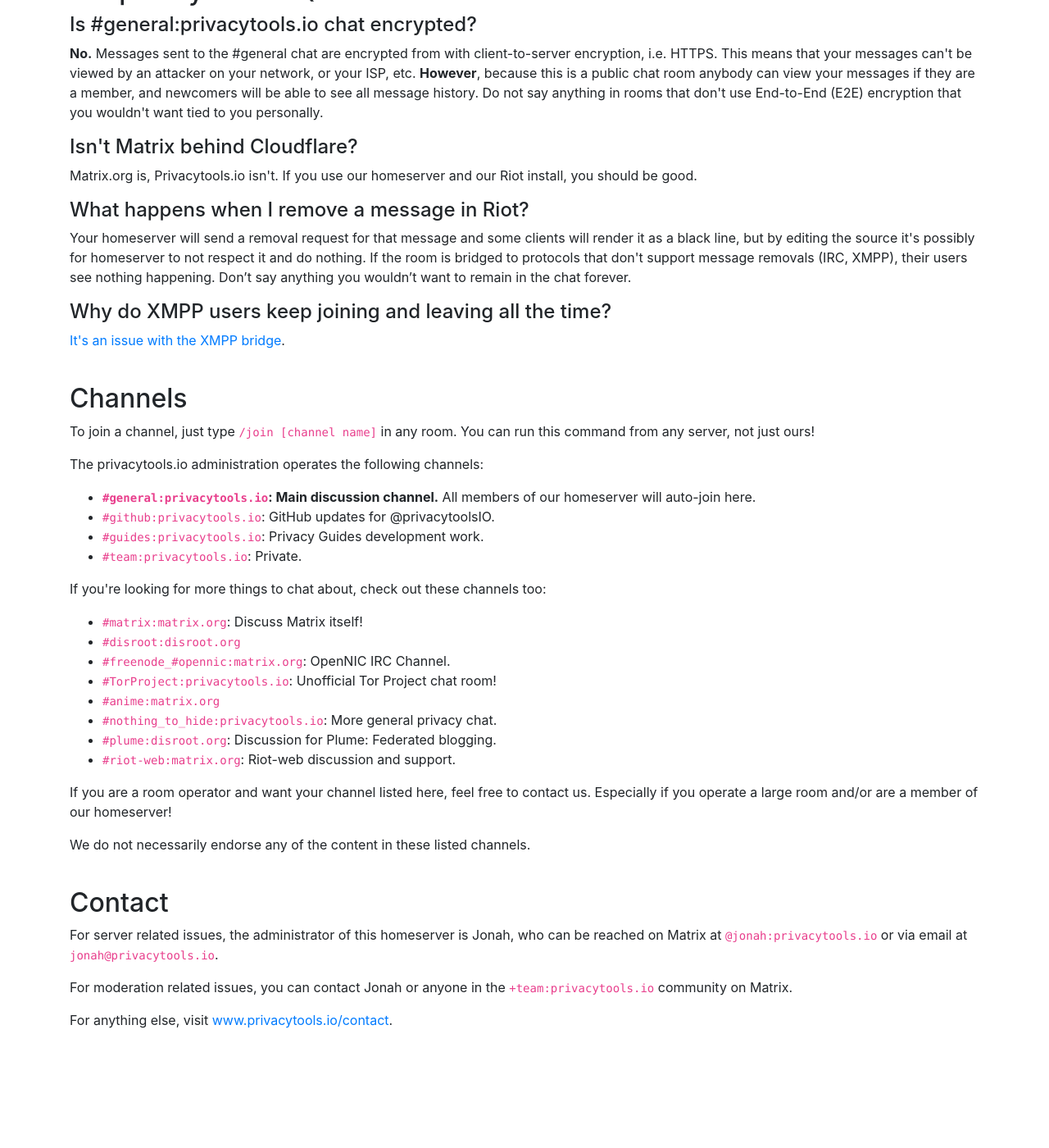
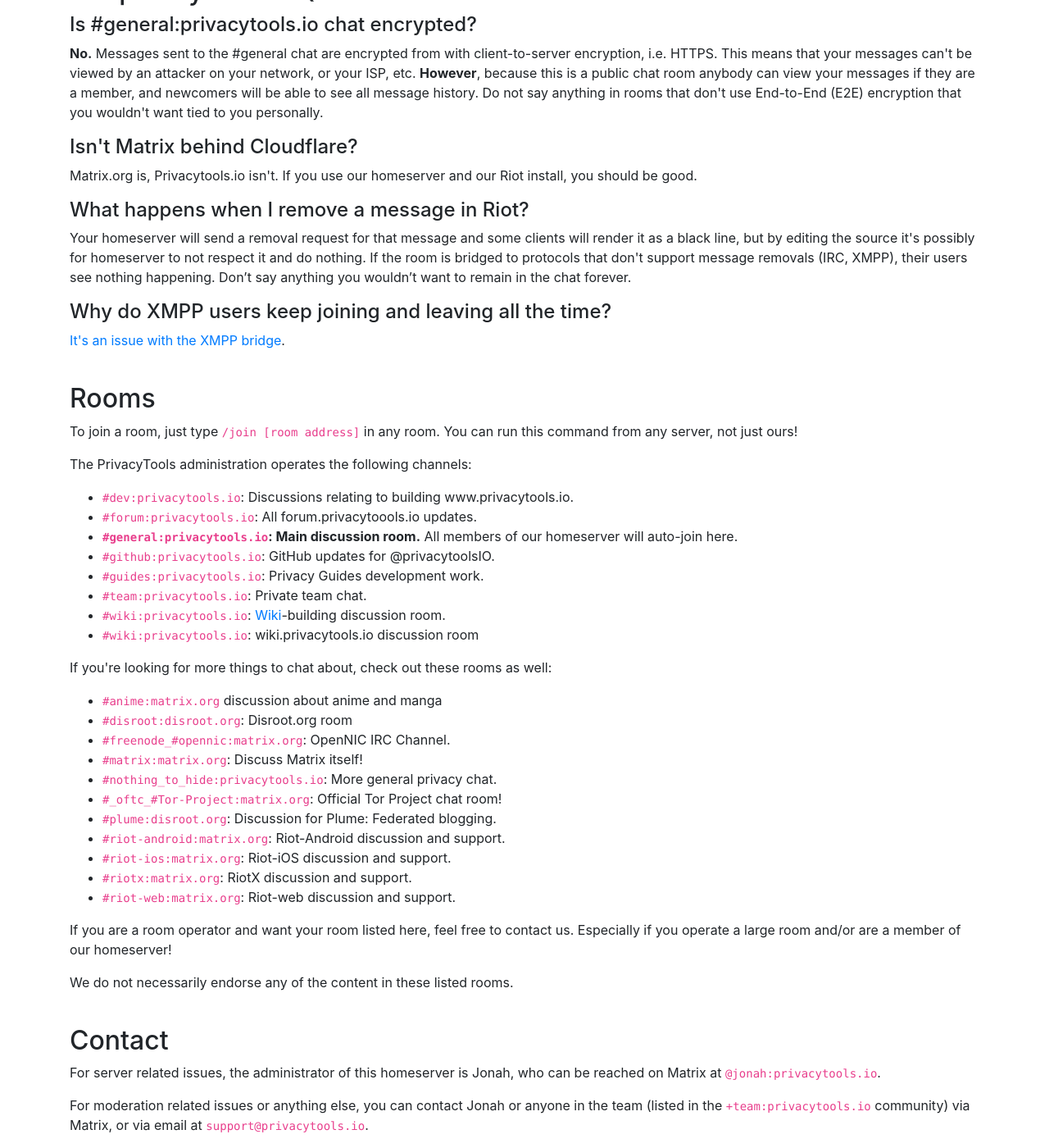
Before and after one commit to privacytools/static-sites, a Jekyll site: the page built from chat/index.html, in a window 1280 px wide and 1400 px high, scrolled down 2341 px. Shown: the whole window at 82% size. Built offline with Jekyll 4.4.1, drawn with Linux system fonts in a browser that asks for light colours; before the commit the page ends 3613 px from its top, so only the background shows below that.

Commit message:
Update room listing
Co-authored-by: Jonah Aragon <jonah@triplebit.net>

```diff
--- a/chat/index.html
+++ b/chat/index.html
@@ -70,30 +70,36 @@
 <h4>Why do XMPP users keep joining and leaving all the time?</h4>
 <p><a href="https://github.com/matrix-org/matrix-bifrost/issues/63">It's an issue with the XMPP bridge</a>.</p>
 
-<h2 class="pt-4">Channels</h2>
-<p>To join a channel, just type <code>/join [channel name]</code> in any room. You can run this command from any server, not just ours!</p>
-<p>The privacytools.io administration operates the following channels:</p>
+<h2 class="pt-4">Rooms</h2>
+<p>To join a room, just type <code>/join [room address]</code> in any room. You can run this command from any server, not just ours!</p>
+<p>The PrivacyTools administration operates the following channels:</p>
 <ul>
-  <li><strong><code>#general:privacytools.io</code>: Main discussion channel.</strong> All members of our homeserver will auto-join here.</li>
+  <li><code>#dev:privacytools.io</code>: Discussions relating to building www.privacytools.io.</li>
+  <li><code>#forum:privacytools.io</code>: All forum.privacytoools.io updates.</li>
+  <li><strong><code>#general:privacytools.io</code>: Main discussion room.</strong> All members of our homeserver will auto-join here.</li>
   <li><code>#github:privacytools.io</code>: GitHub updates for @privacytoolsIO.</li>
   <li><code>#guides:privacytools.io</code>: Privacy Guides development work.</li>
-  <li><code>#team:privacytools.io</code>: Private.</li>
+  <li><code>#team:privacytools.io</code>: Private team chat.</li>
+  <li><code>#wiki:privacytools.io</code>: <a href="https://wiki.privacytools.io/view/Main_Page">Wiki</a>-building discussion room.</li>
+  <li><code>#wiki:privacytools.io</code>: wiki.privacytools.io discussion room</li>
 </ul>
-<p>If you're looking for more things to chat about, check out these channels too:</p>
+<p>If you're looking for more things to chat about, check out these rooms as well:</p>
 <ul>
+  <li><code>#anime:matrix.org</code> discussion about anime and manga</li>
+  <li><code>#disroot:disroot.org</code>: Disroot.org room</li>
+  <li><code>#freenode_#opennic:matrix.org</code>: OpenNIC IRC Channel.</li>
   <li><code>#matrix:matrix.org</code>: Discuss Matrix itself!</li>
-  <li><code>#disroot:disroot.org</code></li>
-  <li><code>#freenode_#opennic:matrix.org</code>: OpenNIC IRC Channel.</li>
-  <li><code>#TorProject:privacytools.io</code>: Unofficial Tor Project chat room!</li>
-  <li><code>#anime:matrix.org</code></li>
   <li><code>#nothing_to_hide:privacytools.io</code>: More general privacy chat.</li>
+  <li><code>#_oftc_#Tor-Project:matrix.org</code>: Official Tor Project chat room!</li>
   <li><code>#plume:disroot.org</code>: Discussion for Plume: Federated blogging.</li>
+  <li><code>#riot-android:matrix.org</code>: Riot-Android discussion and support.</li>
+  <li><code>#riot-ios:matrix.org</code>: Riot-iOS discussion and support.</li>
+  <li><code>#riotx:matrix.org</code>: RiotX discussion and support.</li>
   <li><code>#riot-web:matrix.org</code>: Riot-web discussion and support.</li>
 </ul>
-<p>If you are a room operator and want your channel listed here, feel free to contact us. Especially if you operate a large room and/or are a member of our homeserver!</p>
-<p>We do not necessarily endorse any of the content in these listed channels.</p>
+<p>If you are a room operator and want your room listed here, feel free to contact us. Especially if you operate a large room and/or are a member of our homeserver!</p>
+<p>We do not necessarily endorse any of the content in these listed rooms.</p>
 
 <h2 class="pt-4" id="contact">Contact</h2>
-<p>For server related issues, the administrator of this homeserver is Jonah, who can be reached on Matrix at <code>@jonah:privacytools.io</code> or via email at <code>jonah@privacytools.io</code>.
-<p>For moderation related issues, you can contact Jonah or anyone in the <code>+team:privacytools.io</code> community on Matrix.</p>
-<p>For anything else, visit <a href="https://www.privacytools.io/contact/">www.privacytools.io/contact</a>.</p>
+<p>For server related issues, the administrator of this homeserver is Jonah, who can be reached on Matrix at <code>@jonah:privacytools.io</code>.
+<p>For moderation related issues or anything else, you can contact Jonah or anyone in the team (listed in the <code>+team:privacytools.io</code> community) via Matrix, or via email at <code>support@privacytools.io</code>.</p>
```
